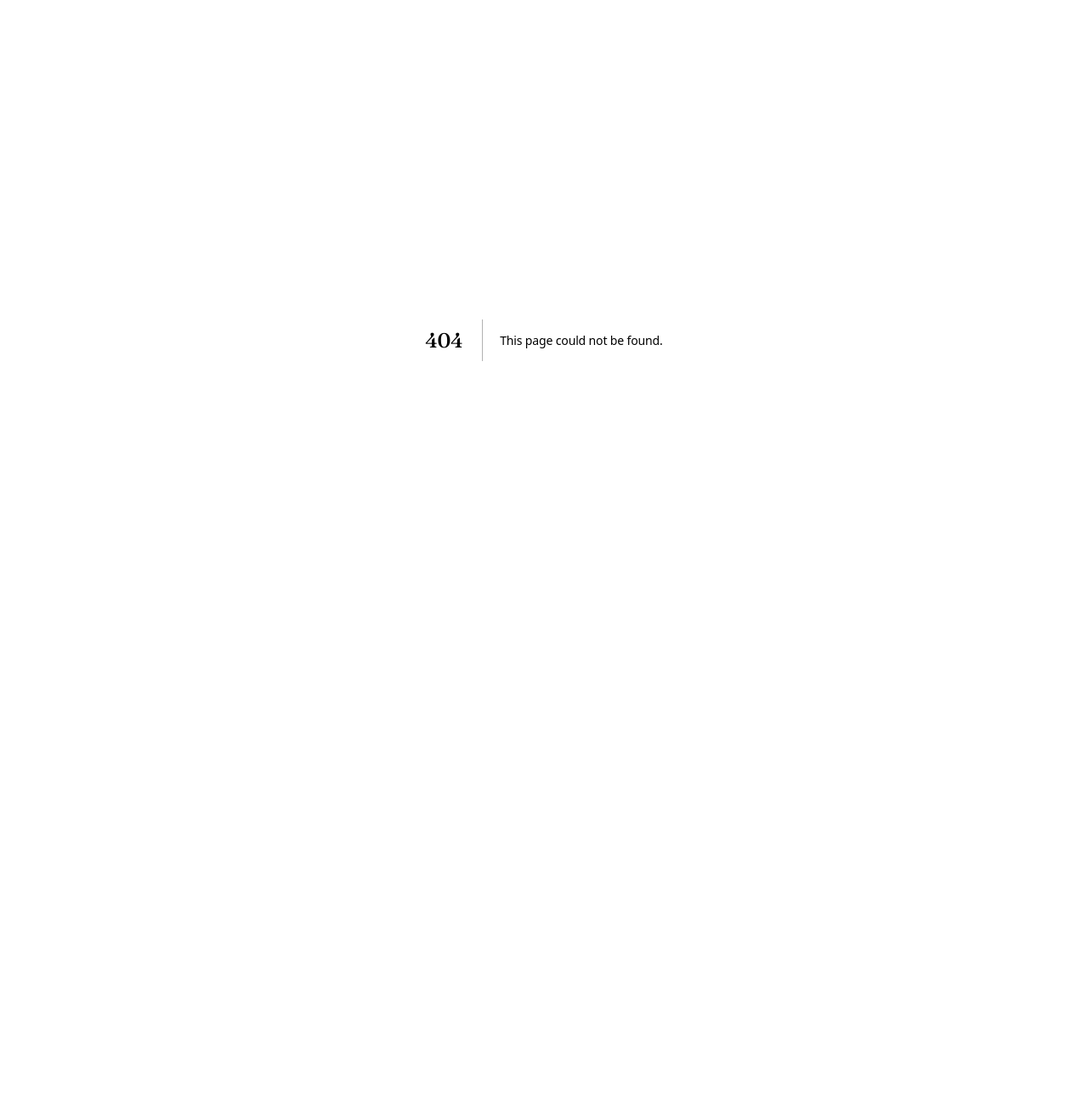
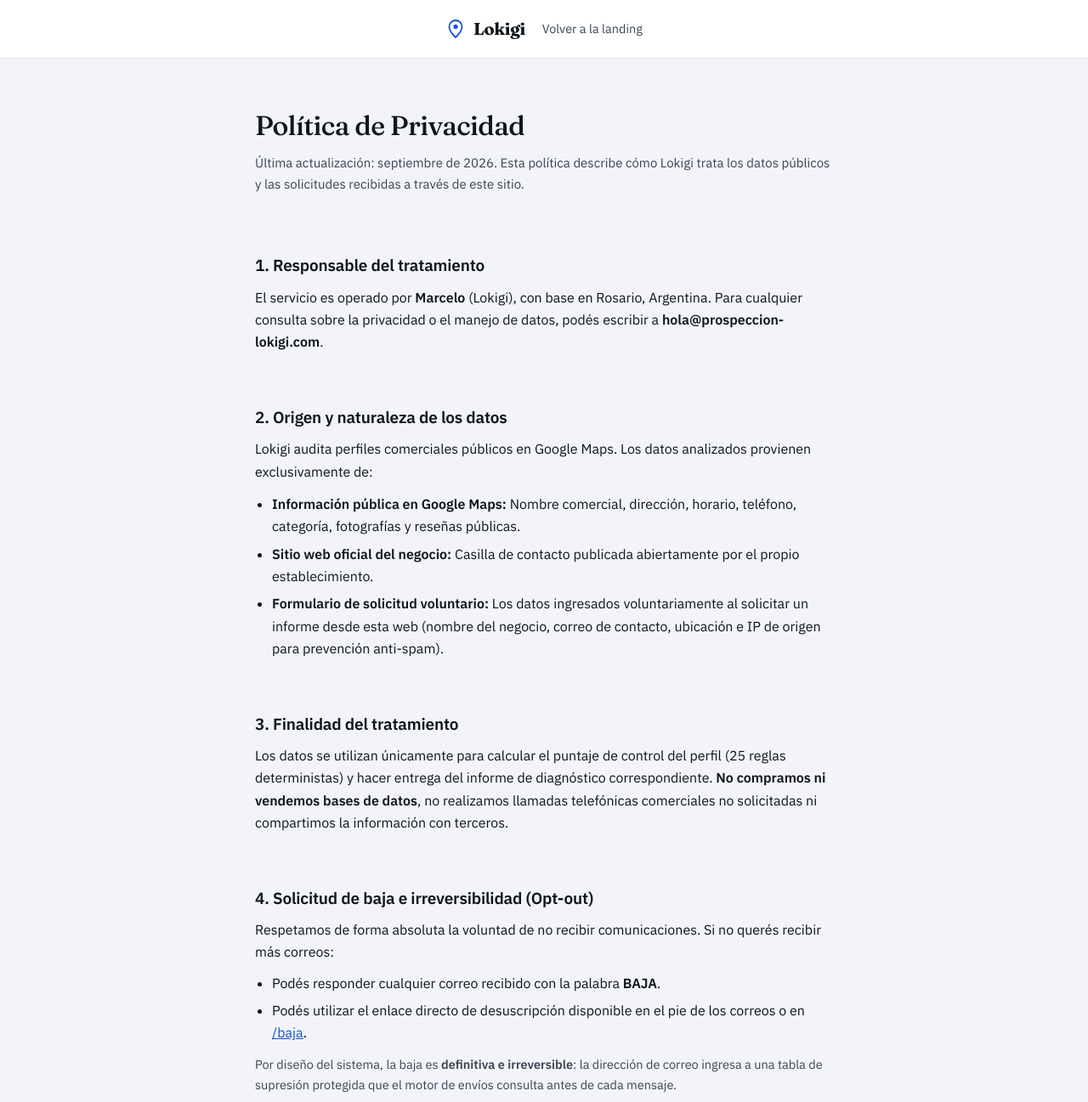
Before and after one commit to marcelodanieldm/lkg, a Next.js app: page /privacidad in a window 1280 px wide. Before the commit this address had no page. Shown: the top 1297 px of the page at 85% size. Before the commit the page ends 800 px from the top, so only its background shows below. Built offline with nearby package versions, Linux system fonts and the light colour scheme.

Commit message:
feat(landing): agregar página de política de privacidad (/privacidad) y enlace en el footer

```diff
--- a/app/page.jsx
+++ b/app/page.jsx
@@ -365,6 +365,7 @@ export default function Landing() {
           <span style={{ fontSize: 13.5, color: 'var(--muted)' }}>{CIUDAD}, Argentina · {CORREO}</span>
           <span className="der">
             <a href="#datos">De dónde saqué tus datos</a>
+            <Link href="/privacidad">Política de privacidad</Link>
             <Link href="/baja">Darse de baja</Link>
           </span>
         </div>
--- /dev/null
+++ b/app/privacidad/page.jsx
@@ -0,0 +1,114 @@
+import Link from 'next/link';
+
+export const metadata = {
+  title: 'Política de Privacidad',
+  robots: 'noindex,nofollow',
+};
+
+const AGENCIA = process.env.AGENCIA_NOMBRE || 'Lokigi';
+const CIUDAD = process.env.AGENCIA_CIUDAD || '[TU CIUDAD]';
+const CORREO = process.env.EMAIL_OPERADOR || process.env.GMAIL_FROM || '';
+const PERSONA = process.env.AGENCIA_PERSONA || '[TU NOMBRE]';
+
+export default function Privacidad() {
+  return (
+    <>
+      <header className="tapa">
+        <div className="ancho" style={{ display: 'flex', alignItems: 'center', gap: 20, flexWrap: 'wrap' }}>
+          <Link href="/" className="marca"
+                style={{ display: 'flex', alignItems: 'center', gap: 9, textDecoration: 'none', color: 'var(--ink)' }}>
+            <Pin size={24} color="var(--accent)" />
+            <b style={{ fontFamily: 'Fraunces, Georgia, serif', fontSize: 20, letterSpacing: '-.02em' }}>{AGENCIA}</b>
+          </Link>
+          <nav style={{ marginLeft: 'auto' }}>
+            <Link href="/">Volver a la landing</Link>
+          </nav>
+        </div>
+      </header>
+
+      <main style={{ maxWidth: 720, margin: '60px auto 100px', padding: '0 20px', lineHeight: 1.65, color: 'var(--ink)' }}>
+        <h1 style={{ fontFamily: 'Fraunces, Georgia, serif', fontSize: 32, marginBottom: 12, letterSpacing: '-.02em' }}>
+          Política de Privacidad
+        </h1>
+        <p style={{ fontSize: 15, color: 'var(--ink-2)', marginBottom: 36 }}>
+          Última actualización: septiembre de 2026. Esta política describe cómo {AGENCIA} trata los datos públicos
+          y las solicitudes recibidas a través de este sitio.
+        </p>
+
+        <section style={{ display: 'flex', flexDirection: 'column', gap: 28 }}>
+          <div>
+            <h2 style={{ fontSize: 19, fontWeight: 600, marginBottom: 8 }}>1. Responsable del tratamiento</h2>
+            <p>
+              El servicio es operado por <b>{PERSONA}</b> ({AGENCIA}), con base en {CIUDAD}, Argentina.
+              {CORREO && <> Para cualquier consulta sobre la privacidad o el manejo de datos, podés escribir a <b>{CORREO}</b>.</>}
+            </p>
+          </div>
+
+          <div>
+            <h2 style={{ fontSize: 19, fontWeight: 600, marginBottom: 8 }}>2. Origen y naturaleza de los datos</h2>
+            <p style={{ marginBottom: 12 }}>
+              {AGENCIA} audita perfiles comerciales públicos en Google Maps. Los datos analizados provienen exclusivamente de:
+            </p>
+            <ul style={{ paddingLeft: 20, margin: 0, display: 'flex', flexDirection: 'column', gap: 6 }}>
+              <li><b>Información pública en Google Maps:</b> Nombre comercial, dirección, horario, teléfono, categoría, fotografías y reseñas públicas.</li>
+              <li><b>Sitio web oficial del negocio:</b> Casilla de contacto publicada abiertamente por el propio establecimiento.</li>
+              <li><b>Formulario de solicitud voluntario:</b> Los datos ingresados voluntariamente al solicitar un informe desde esta web (nombre del negocio, correo de contacto, ubicación e IP de origen para prevención anti-spam).</li>
+            </ul>
+          </div>
+
+          <div>
+            <h2 style={{ fontSize: 19, fontWeight: 600, marginBottom: 8 }}>3. Finalidad del tratamiento</h2>
+            <p>
+              Los datos se utilizan únicamente para calcular el puntaje de control del perfil (25 reglas deterministas)
+              y hacer entrega del informe de diagnóstico correspondiente. <b>No compramos ni vendemos bases de datos</b>,
+              no realizamos llamadas telefónicas comerciales no solicitadas ni compartimos la información con terceros.
+            </p>
+          </div>
+
+          <div>
+            <h2 style={{ fontSize: 19, fontWeight: 600, marginBottom: 8 }}>4. Solicitud de baja e irreversibilidad (Opt-out)</h2>
+            <p>
+              Respetamos de forma absoluta la voluntad de no recibir comunicaciones. Si no querés recibir más correos:
+            </p>
+            <ul style={{ paddingLeft: 20, margin: '10px 0 12px', display: 'flex', flexDirection: 'column', gap: 6 }}>
+              <li>Podés responder cualquier correo recibido con la palabra <b>BAJA</b>.</li>
+              <li>Podés utilizar el enlace directo de desuscripción disponible en el pie de los correos o en <Link href="/baja" style={{ color: 'var(--accent)' }}>/baja</Link>.</li>
+            </ul>
+            <p style={{ fontSize: 14.5, color: 'var(--ink-2)' }}>
+              Por diseño del sistema, la baja es <b>definitiva e irreversible</b>: la dirección de correo ingresa a una tabla
+              de supresión protegida que el motor de envíos consulta antes de cada mensaje.
+            </p>
+          </div>
+
+          <div>
+            <h2 style={{ fontSize: 19, fontWeight: 600, marginBottom: 8 }}>5. Almacenamiento y seguridad</h2>
+            <p>
+              Los datos se almacenan en infraestructura segura en Supabase con reglas de acceso estricto a nivel de filas (RLS).
+              Los mensajes enviados son inmutables y quedan registrados para auditoría operativa y cumplimiento normativo.
+            </p>
+          </div>
+
+          <div>
+            <h2 style={{ fontSize: 19, fontWeight: 600, marginBottom: 8 }}>6. Tus derechos</h2>
+            <p>
+              Tenés derecho a solicitar el acceso a los datos asociados a tu perfil comercial o requerir la supresión inmediata de tu dirección de nuestras listas de contacto en cualquier momento.
+            </p>
+          </div>
+        </section>
+
+        <div style={{ marginTop: 48, paddingTop: 20, borderTop: '1px solid var(--line)', display: 'flex', justifyContent: 'space-between', alignItems: 'center' }}>
+          <span style={{ fontSize: 14, color: 'var(--muted)' }}>{AGENCIA} · {CIUDAD}</span>
+          <Link href="/" style={{ fontSize: 14, color: 'var(--accent)', textDecoration: 'none' }}>← Volver al inicio</Link>
+        </div>
+      </main>
+    </>
+  );
+}
+
+const Pin = ({ size = 24, color = 'var(--accent)' }) => (
+  <svg width={size} height={size} viewBox="0 0 24 24" aria-hidden="true">
+    <path d="M12 22s7.5-7.2 7.5-12.5A7.5 7.5 0 0 0 4.5 9.5C4.5 14.8 12 22 12 22z"
+          fill="none" stroke={color} strokeWidth="1.8" />
+    <circle cx="12" cy="9.4" r="2.6" fill={color} />
+  </svg>
+);
```
